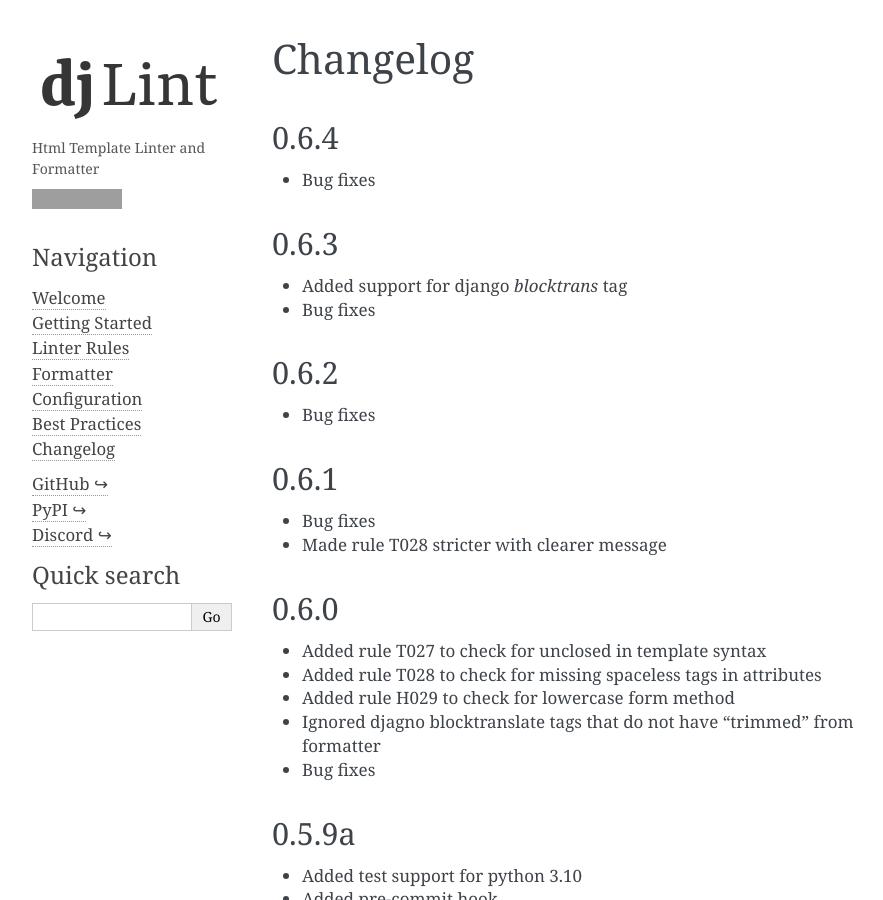
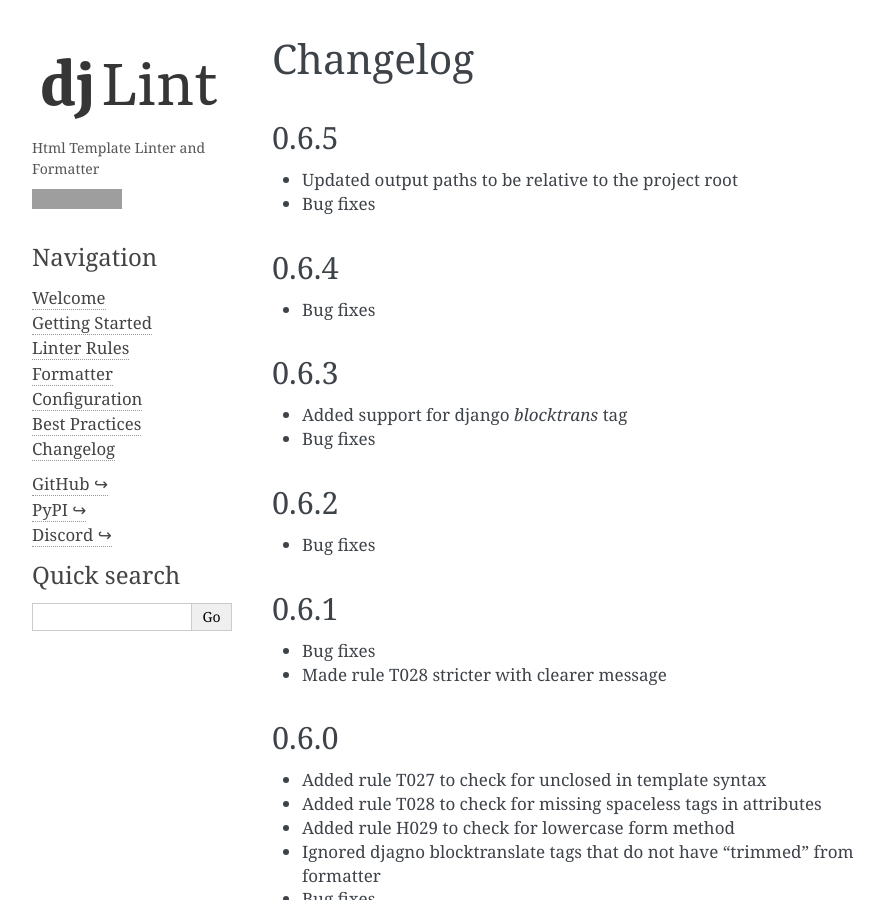
Before and after one commit to djlint/djLint, a Sphinx documentation site: the page built from docs/djlint/changelog.rst, in a window 1280 px wide and 900 px high. Shown: the whole window, without its empty margins (148-1031 px from the left). Built offline with Sphinx 7.4.7, drawn with Linux system fonts in a browser that asks for light colours; grey boxes are pictures that could not be loaded.

Commit message:
updated version

```diff
--- a/docs/conf.py
+++ b/docs/conf.py
@@ -12,7 +12,7 @@
 project = "djlint"
 copyright = "2021, Riverside Healthcare"
 author = "Christopher Pickering"
-release = "0.6.4"
+release = "0.6.5"
 version = release
 
 # -- General configuration ---------------------------------------------------
--- a/docs/djlint/changelog.rst
+++ b/docs/djlint/changelog.rst
@@ -1,5 +1,10 @@
 Changelog
 =========
+
+0.6.5
+-----
+- Updated output paths to be relative to the project root
+- Bug fixes
 
 0.6.4
 -----
--- a/pyproject.toml
+++ b/pyproject.toml
@@ -7,7 +7,7 @@
 
 [tool.poetry]
 name="djlint"
-version="0.6.4"
+version="0.6.5"
 description="HTML Template Linter and Formatter"
 license="GPL-3.0-or-later"
 authors=["Christopher Pickering <cpickering@rhc.net>"]
```
